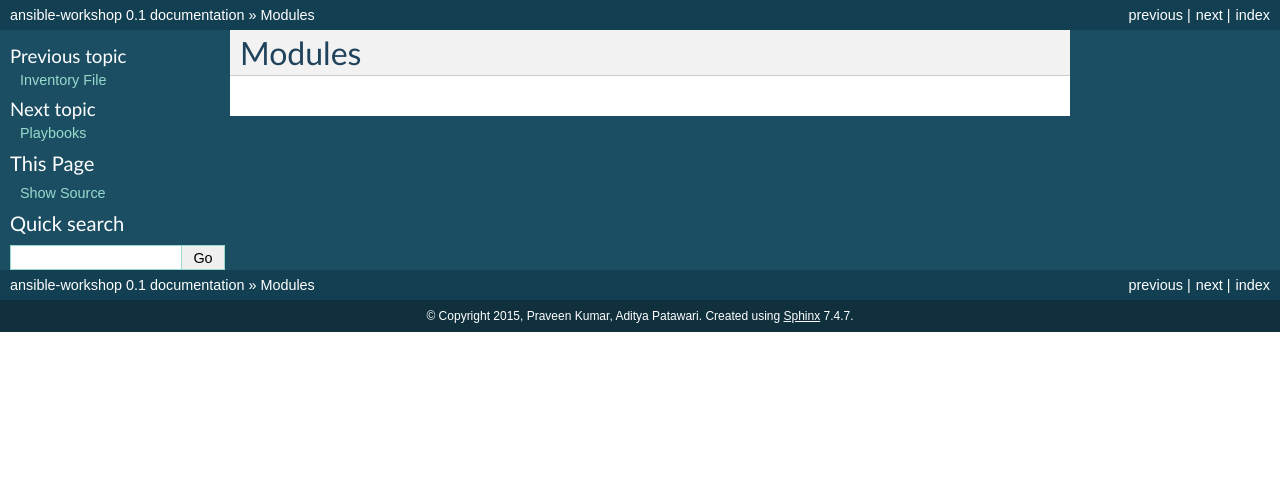
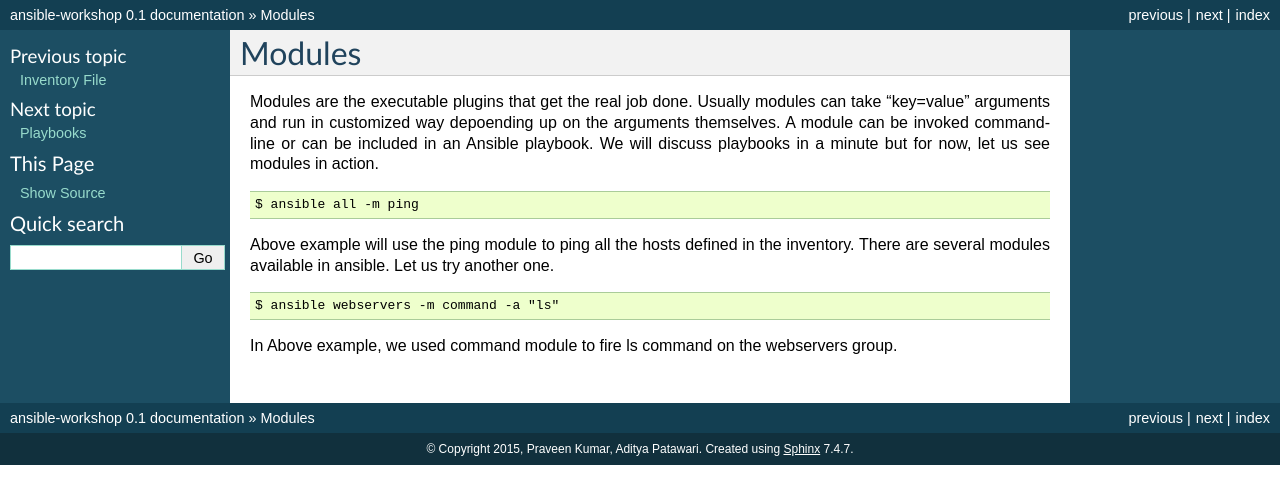
Before and after one commit to adimania/workshop-ansible, a Sphinx documentation site: the page built from docs/modules.rst, in a window 1280 px wide. Shown: the top 504 px of the page. Built offline with Sphinx 7.4.7, drawn with Linux system fonts in a browser that asks for light colours.

Commit message:
module example

```diff
--- a/docs/modules.rst
+++ b/docs/modules.rst
@@ -1,2 +1,16 @@
 Modules
 =======
+
+Modules are the executable plugins that get the real job done. Usually modules can take "key=value" arguments and run in customized way depoending up on the arguments themselves. A module can be invoked commandline or can be included in an Ansible playbook. We will discuss playbooks in a minute but for now, let us see modules in action.
+
+.. code-block:: none
+
+   $ ansible all -m ping
+
+Above example will use the ping module to ping all the hosts defined in the inventory. There are several modules available in ansible. Let us try another one.
+
+.. code-block:: none
+
+  $ ansible webservers -m command -a "ls"
+
+In Above example, we used command module to fire ls command on the webservers group.
```
